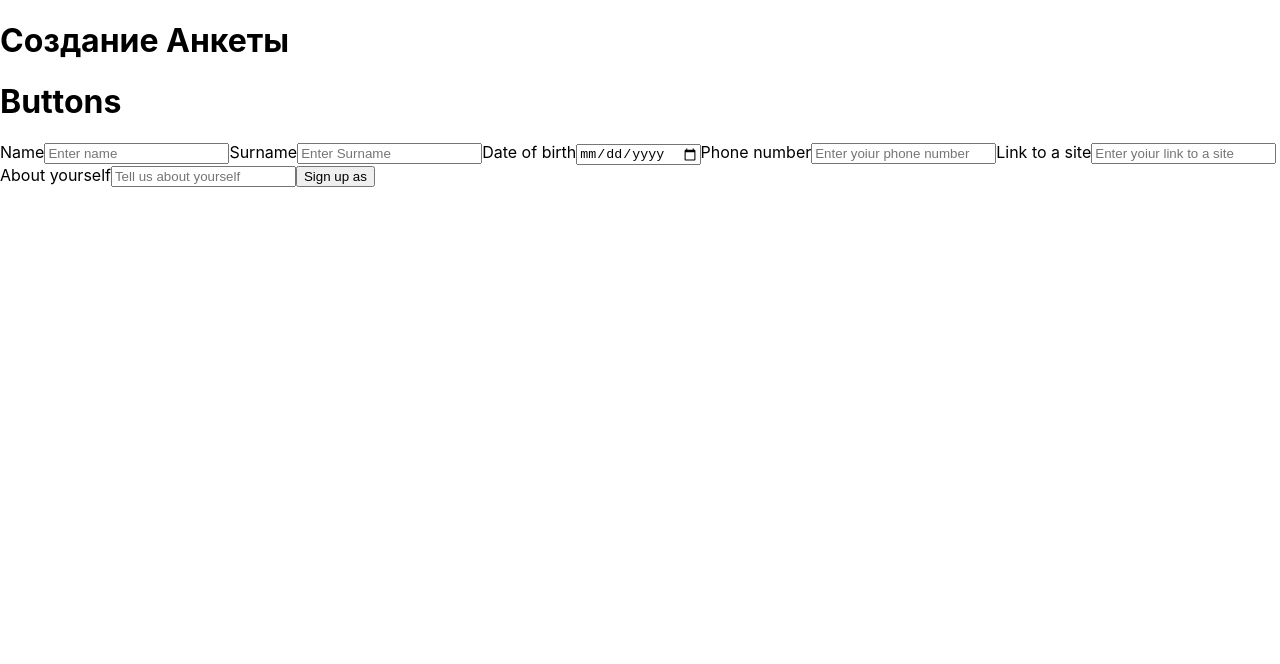
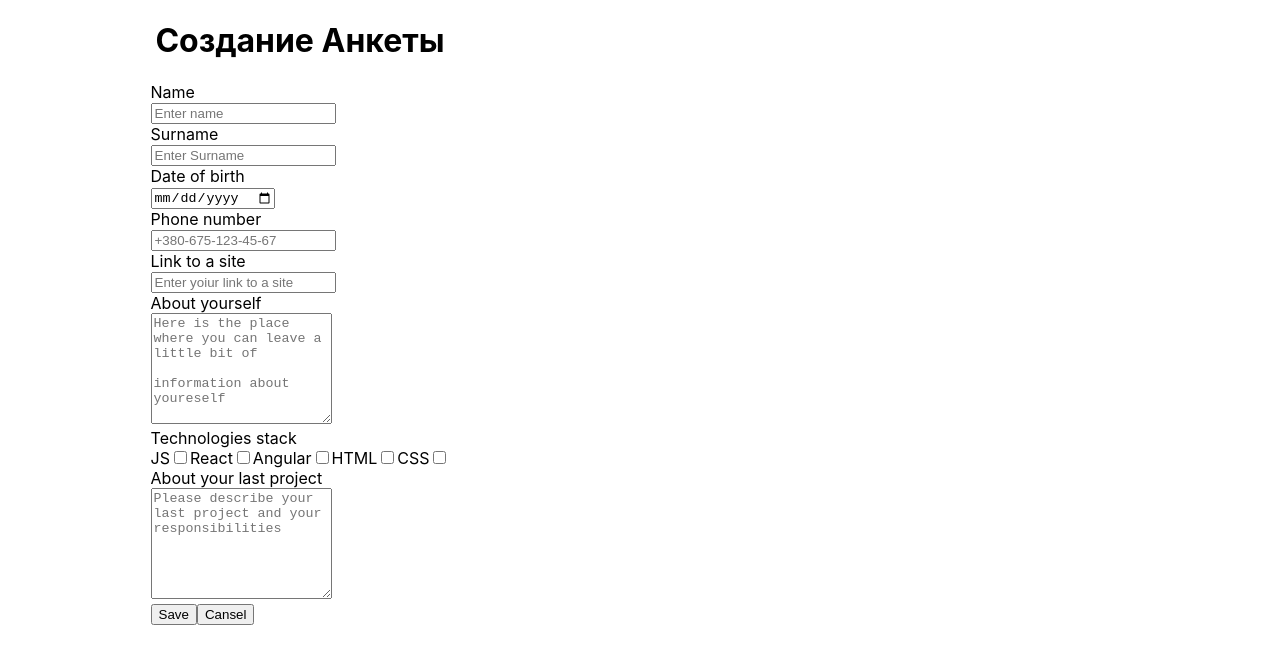
Before and after one commit to ruslan-moiseyenko/andersen-react-hw-1, a React (Create React App) app: page / in a window 1280 px wide. Shown: the top 664 px of the page. Built offline with nearby package versions, Linux system fonts and the light colour scheme.

Commit message:
finished layouts

```diff
--- a/src/App.css
+++ b/src/App.css
@@ -36,3 +36,11 @@
         transform: rotate(360deg);
     }
 }
+
+.main {
+    display: flex;
+    flex-direction: column;
+    align-items: center;
+    justify-content: center;
+    width: 600px;
+}
--- a/src/App.js
+++ b/src/App.js
@@ -2,16 +2,14 @@
 import './App.css';
 import React from 'react';
 import Header from './components/Header/Header';
-import Buttons from './components/Buttons/Buttons';
 import Info from './components/Information/Information';
 
 function App() {
     return (
-        <>
+        <div className='main'>
             <Header />
-            <Buttons />
             <Info />
-        </>
+        </div>
     );
 }
 
--- a/src/components/Buttons/Buttons.js
+++ b/src/components/Buttons/Buttons.js
@@ -1,11 +1,18 @@
 import React from 'react';
 
-const Buttons = () => {
-    return (
-        <div>
-            <h1>Buttons</h1>
-        </div>
-    );
-};
+class Buttons extends React.Component {
+    handleSubmit = (e) => {
+        e.preventDefault();
+        console.log('handleSubmit');
+    };
+
+    render() {
+        return (
+            <button type='submit' onSubmit={this.handleSubmit}>
+                {this.props.text}{' '}
+            </button>
+        );
+    }
+}
 
 export default Buttons;
--- /dev/null
+++ b/src/components/Header/Header.css
@@ -0,0 +1,11 @@
+.form__buttons {
+    display: flex;
+    flex-direction: row;
+    justify-content: space-between;
+}
+
+.techStack {
+    display: flex;
+    flex-direction: column;
+    justify-content: space-between;
+}
--- /dev/null
+++ b/src/components/Information/Information.css
@@ -0,0 +1,4 @@
+.form {
+    display: flex;
+    flex-direction: column;
+}
--- a/src/components/Information/Information.js
+++ b/src/components/Information/Information.js
@@ -1,42 +1,52 @@
 import React from 'react';
+import Buttons from '../Buttons/Buttons';
+import './Information.css';
 
 class Info extends React.Component {
+    handleChange = (event) => {
+        event.preventDefault();
+        console.log(event.target.value);
+    };
     render() {
         return (
-            <form onSubmit={this.handleSubmit}>
+            <form className='form' onSubmit={this.handleSubmit}>
                 <label>
                     Name
+                    <br />
                     <input
                         type='text'
                         placeholder='Enter name'
-                        value={''}
+                        // value={''}
                         onChange={this.handleChange}
                     />
                 </label>
                 <label>
                     Surname
+                    <br />
                     <input
                         type='text'
                         placeholder='Enter Surname'
-                        value={''}
+                        // value={''}
                         onChange={this.handleChange}
                     />
                 </label>
                 <label>
                     Date of birth
+                    <br />
                     <input
                         type='date'
                         placeholder='Enter yoiur date of birth'
-                        value={''}
+                        // value={''}
                         onChange={this.handleChange}
                     />
                 </label>
                 <label>
                     Phone number
+                    <br />
                     <input
                         type='tel'
-                        placeholder='Enter yoiur phone number'
-                        value={''}
+                        placeholder='+380-675-123-45-67'
+                        // value={''}
                         pattern={'[0-9]{3}-[0-9]{2}-[0-9]{3}'}
                         onChange={this.handleChange}
                     />
@@ -44,25 +54,62 @@ class Info extends React.Component {
 
                 <label>
                     Link to a site
+                    <br />
                     <input
-                        type='text'
+                        type='url'
                         placeholder='Enter yoiur link to a site'
-                        value={''}
+                        // value={''}
                         onChange={this.handleChange}
                     />
                 </label>
 
                 <label>
                     About yourself
-                    <input
-                        type='text'
-                        placeholder='Tell us about yourself'
-                        value={''}
-                        onChange={this.handleChange}
-                    />
+                    <br />
+                    <textarea
+                        rows='7'
+                        placeholder='Here is the place where you can leave a little bit of
+                        information about youreself'
+                    ></textarea>
                 </label>
-
-                <button type='submit'>Sign up as </button>
+                <div className='techStack'>
+                    <label className='techStack'>
+                        Technologies stack
+                        <br />
+                        <label>
+                            JS
+                            <input type='checkbox' valiue='JS' />
+                        </label>
+                        <label>
+                            React
+                            <input type='checkbox' valiue='React' />
+                        </label>
+                        <label>
+                            Angular
+                            <input type='checkbox' valiue='Angular' />
+                        </label>
+                        <label>
+                            HTML
+                            <input type='checkbox' valiue='HTML' />
+                        </label>
+                        <label>
+                            CSS
+                            <input type='checkbox' valiue='CSS' />
+                        </label>
+                    </label>
+                </div>
+                <label>
+                    About your last project
+                    <br />
+                    <textarea
+                        rows='7'
+                        placeholder='Please describe your last project and your responsibilities'
+                    ></textarea>
+                </label>
+                <div className='form__buttons'>
+                    <Buttons text='Save' />
+                    <Buttons text='Cansel' />
+                </div>
             </form>
         );
     }
```
Lines whose indentation alone changed are shown as unchanged.
